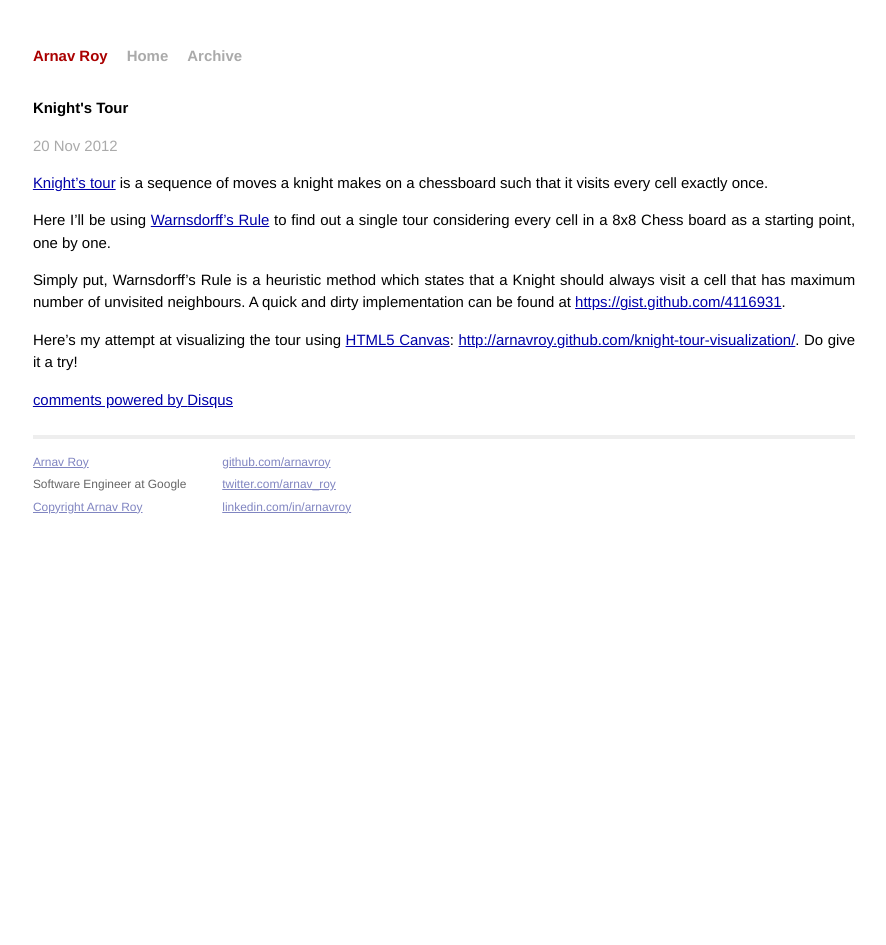
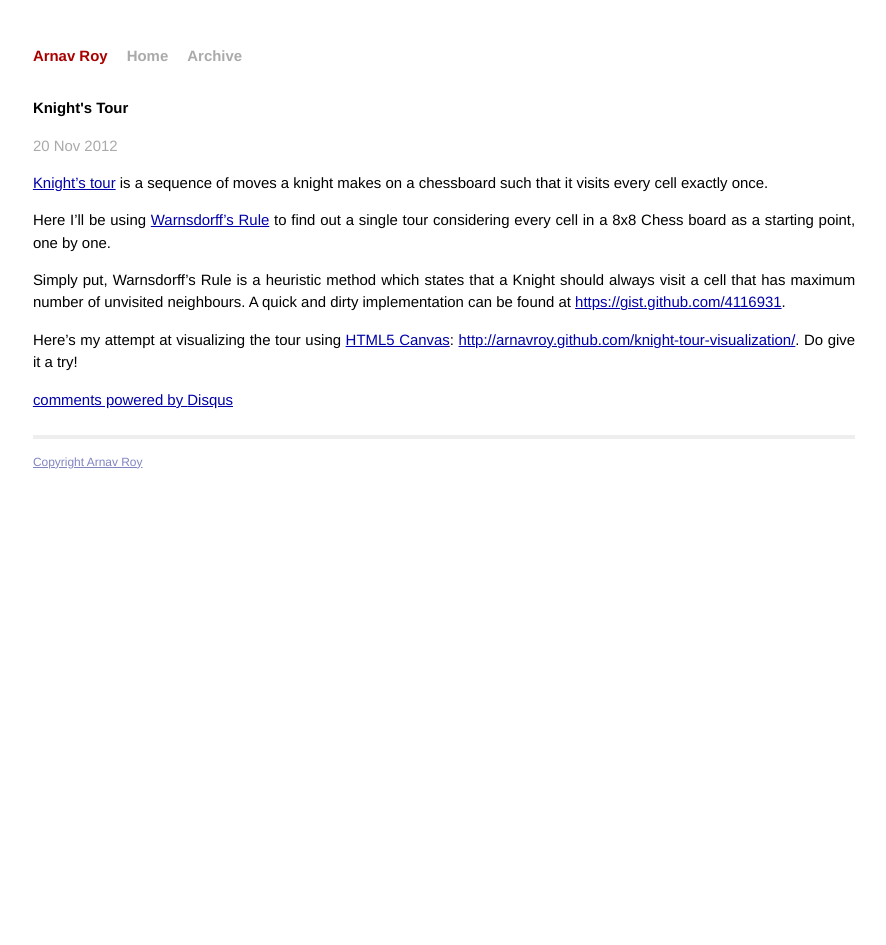
Before and after one commit to arnavroy/arnavroy.github.com, a Jekyll site: the page built from _posts/2012-11-20-knights-tour.markdown, in a window 1280 px wide. Shown: the whole page, without its empty margins (196-1082 px from the left). Built offline with Jekyll 4.4.1, drawn with Linux system fonts in a browser that asks for light colours; Markdown is read by kramdown in place of the engine named in the settings; comment, search, counter and statistics services are not loaded.

Commit message:
Adding info.

```diff
--- a/_layouts/default.html
+++ b/_layouts/default.html
@@ -21,7 +21,7 @@
         <div class="container">
           <div class="site">
             <div class="header">
-              <h1 class="title"><a href="/">{{ site.name }}</a></h1>
+              <h1 class="title"><a href="/info">Arnav Roy</a></h1>
               <a class="extra" href="/">Home</a>
               <a class="extra" href="/archive">Archive</a>
             </div>
@@ -31,16 +31,7 @@
             <div class="footer">
               <div class="contact">
                 <p>
-                  <a href="http://about.me/arnavroy">Arnav Roy</a><br />
-                  Software Engineer at Google<br />
                   <a href="https://github.com/arnavroy/arnavroy.github.com/blob/master/README.markdown">Copyright Arnav Roy</a>
-                </p>
-              </div>
-              <div class="contact">
-                <p>
-                  <a href="http://github.com/arnavroy/">github.com/arnavroy</a><br />
-                  <a href="http://twitter.com/arnav_roy/">twitter.com/arnav_roy</a><br />
-                  <a href="http://www.linkedin.com/in/arnavroy">linkedin.com/in/arnavroy</a>
                 </p>
               </div>
             </div>
```
Also changed, not shown: info/index.html (added, +18 -0 lines), archive/index.html (indentation only).
